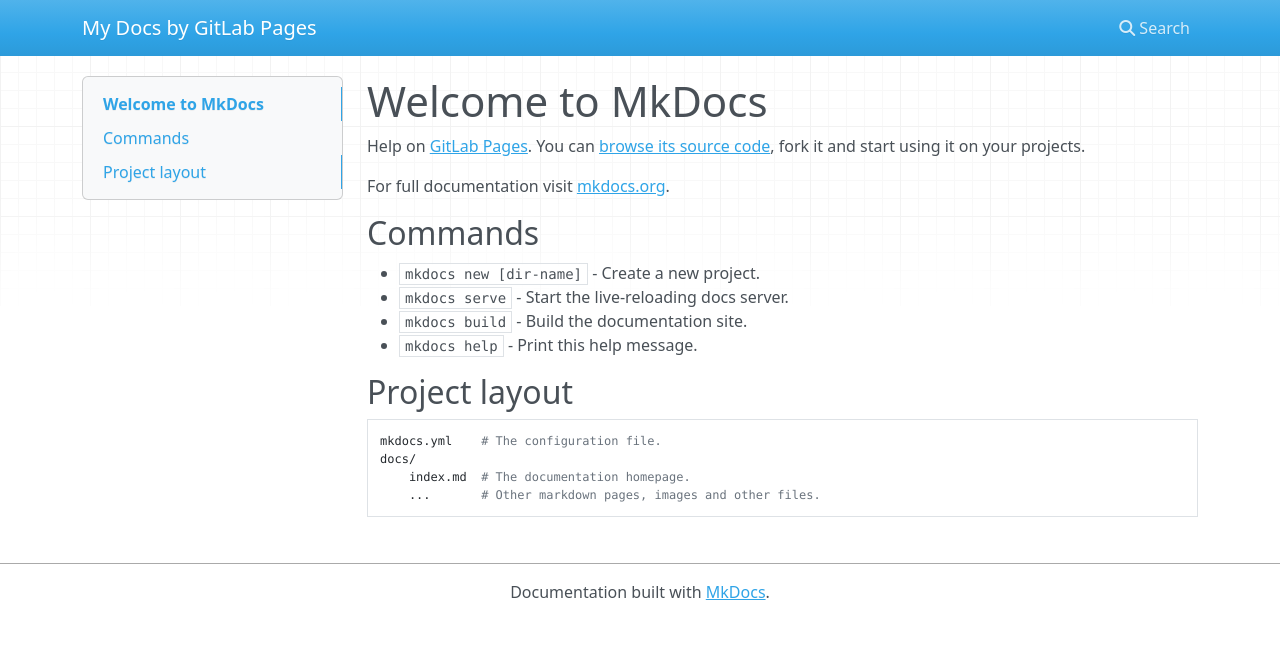
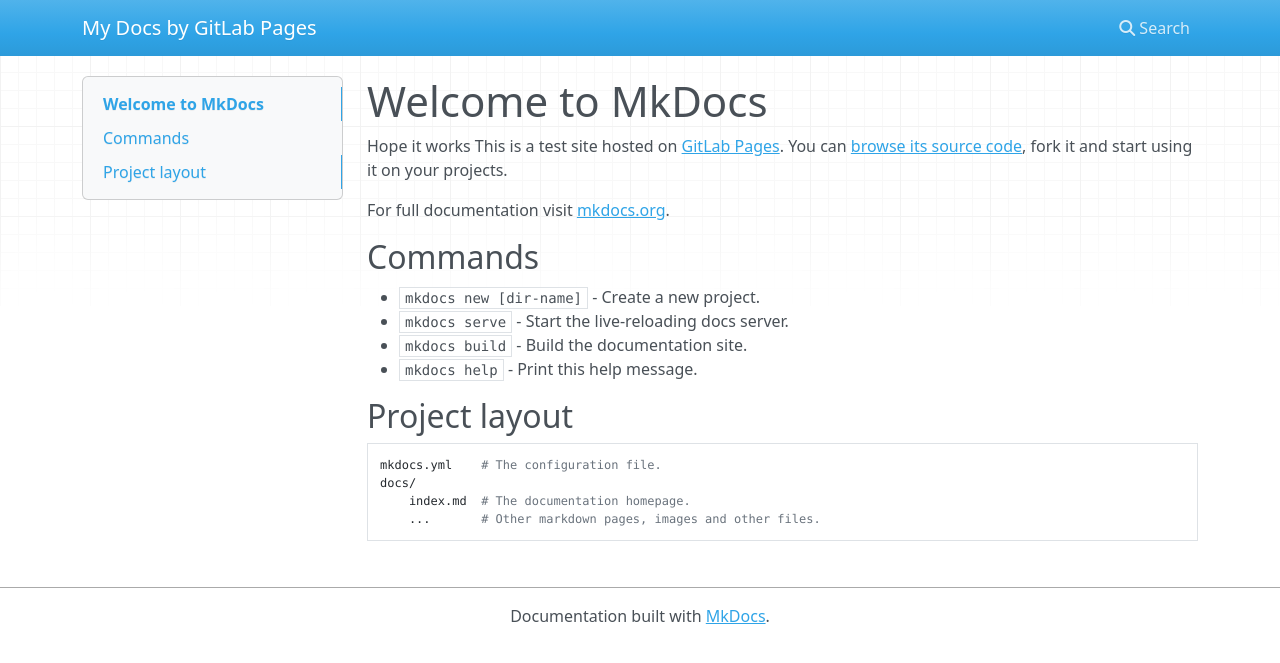
Before and after one commit to JairModi/Bootcamp2023, an MkDocs documentation site: the page built from docs/index.md, in a window 1280 px wide. Shown: the top 663 px of the page. Built offline with MkDocs 1.6.1, drawn with Linux system fonts in a browser that asks for light colours; nearby versions of some CDN libraries.

Commit message:
Version 1

```diff
--- a/docs/index.md
+++ b/docs/index.md
@@ -1,6 +1,6 @@
 # Welcome to MkDocs
-
-Help on [GitLab Pages](https://pages.gitlab.io). You can
+Hope it works
+This is a test site hosted on [GitLab Pages](https://pages.gitlab.io). You can
 [browse its source code](https://gitlab.com/pages/mkdocs), fork it and start
 using it on your projects.
 
```
